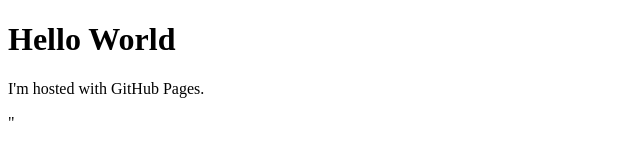
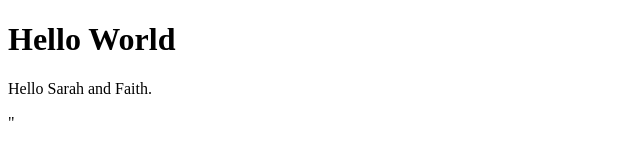
Before and after one commit to spudnut/spudnut.github.io, a plain HTML site: page index.html in a window 1280 px wide. Shown: the full height of the page, 0-640 px from the left. Drawn offline with Linux system fonts and the light colour scheme.

Commit message:
updated index.html

```diff
--- a/index.html
+++ b/index.html
@@ -2,6 +2,6 @@
 <html>
 <body>
 <h1>Hello World</h1>
-<p>I'm hosted with GitHub Pages.</p>
+<p>Hello Sarah and Faith.</p>
 </body>
 </html>"
```
